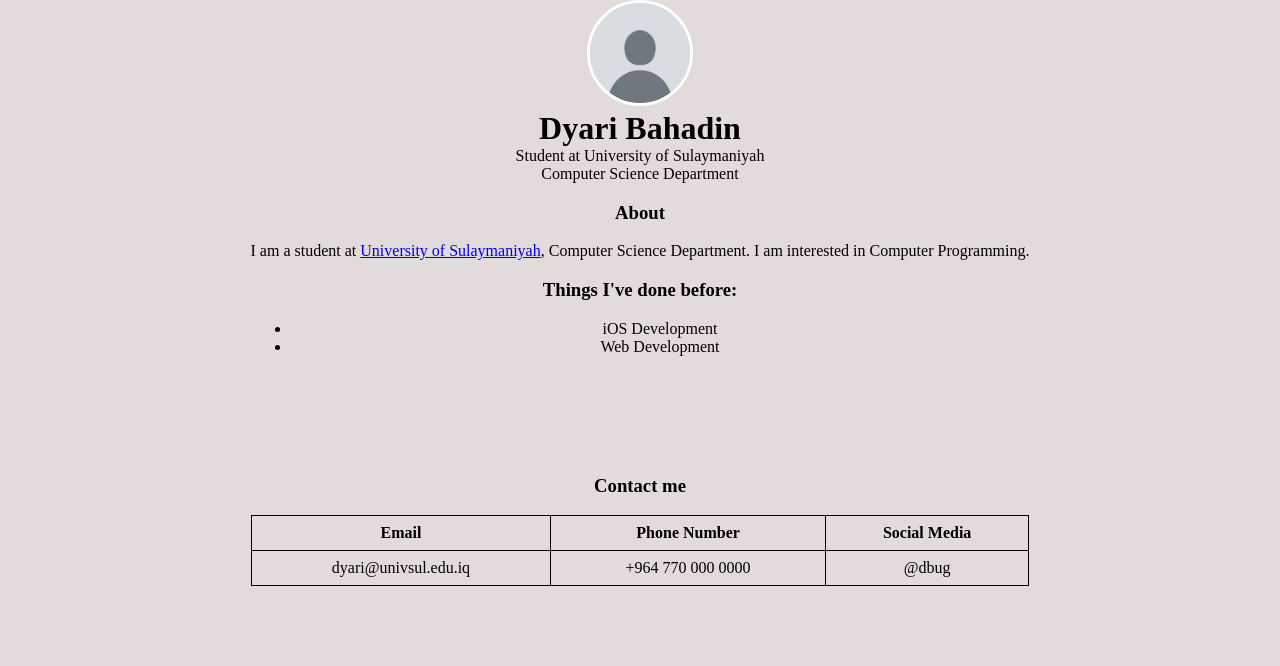
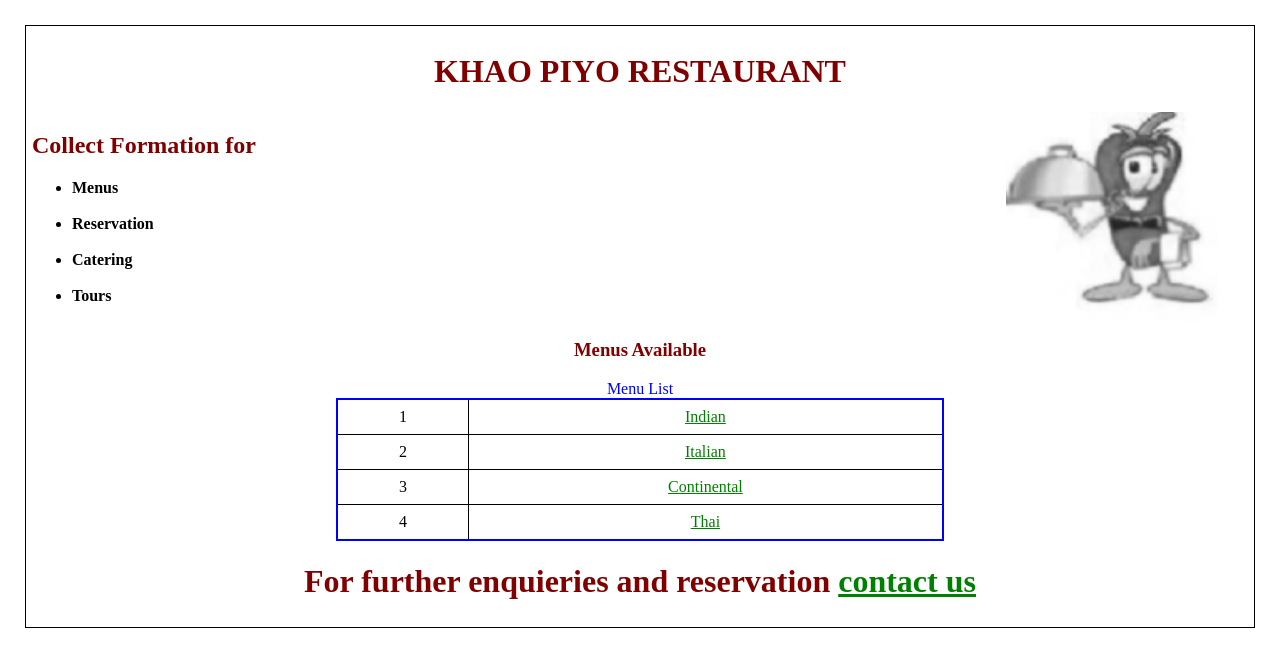
Before and after one commit to UnivDir/UnivDir.github.io, a plain HTML site: page index.html in a window 1280 px wide. Drawn offline with Linux system fonts and the light colour scheme.

Commit message:
update (assignment 2)

```diff
--- a/index.html
+++ b/index.html
@@ -4,43 +4,124 @@
 <head>
   <meta charset="UTF-8">
   <meta name="viewport" content="width=device-width, initial-scale=1.0">
-  <title>Personal Web Page</title>
+  <title>eat healthy live healthy</title>
+
+  <style>
+    body {
+      border: 1px solid #000;
+
+      margin: 25px;
+      padding: 6px;
+    }
+
+    h1 {
+      text-align: center;
+    }
+
+
+    .mid {
+      display: flex;
+
+      justify-content: space-between;
+    }
+
+    .bott {
+      display: flex;
+      flex-direction: column;
+      align-items: center;
+    }
+
+    table {
+
+      border-collapse: collapse;
+      width: 50%;
+    }
+
+    th,
+    td {
+      border: 1px solid black;
+      text-align: center;
+      padding: 8px;
+    }
+
+    th {
+      font-weight: bold;
+    }
+
+    a {
+      color: green;
+    }
+
+    a:link {
+      color: green;
+    }
+
+    a:visited {
+      color: red;
+    }
+
+    a:active {
+      color: blue;
+    }
+
+    h1,
+    h2,
+    h3 {
+      color: maroon;
+    }
+
+    table {
+      border: 2px solid blue;
+    }
+
+    caption {
+      color: blue;
+    }
+  </style>
+
 </head>
 
-<body style="display: flex; justify-content: center; height: 100vh; margin: 0; background-color: #e3dbdb;">
-  <div style="text-align: center;">
-    <img src="./default.jpg" height="100px" alt="UnivSul" style="border-radius: 50%; border: 3px solid white;">
-    <h1 style="margin: 0;"><strong>Dyari Bahadin</strong></h1>
-    <p style="margin: 0;">Student at University of Sulaymaniyah</p>
-    <p style="margin: 0;">Computer Science Department</p>
-
-    <h3>About</h3>
-    <p style="margin: 0;">I am a student at <a href="./assignment1Web/index.html">University of Sulaymaniyah</a>, Computer Science Department. I am interested in Computer Programming.</p>
-
-    <h3>Things I've done before:</h3>
-    <ul>
-      <li>iOS Development</li>
-      <li>Web Development</li>
+<body>
+  <h1>KHAO PIYO RESTAURANT</h1>
+  <div class="mid">
+    <div>
+      <h2>Collect Formation for</h2>
+      <ul style="font-weight: bold;">
+        <li>Menus</li>
+        <br />
+        <li>Reservation</li>
+        <br />
+        <li>Catering</li>
+        <br />
+        <li>Tours</li>
       </ul>
-
-    <div style="margin-top: 100px; display: flex; flex-direction: column; align-items: center;">
-      <h3>Contact me</h3>
-      <table style="border: 1px solid black; border-collapse: collapse; width: 100%; text-align: center;">
+    </div>
+    <img src="./image.png" alt="pepar">
+  </div>
+  <div class="bott">
+    <h3>Menus Available</h3>
+    <table>
+      <caption>Menu List</caption>
       <tr>
-          <th style="border: 1px solid black; padding: 8px;">Email</th>
-          <th style="border: 1px solid black; padding: 8px;">Phone Number</th>
-          <th style="border: 1px solid black; padding: 8px;">Social Media</th>
+        <td>1</td>
+        <td><a href="one.html">Indian</a></td>
       </tr>
       <tr>
-          <td style="border: 1px solid black; padding: 8px;">dyari@univsul.edu.iq</td>
-          <td style="border: 1px solid black; padding: 8px;">+964 770 000 0000</td>
-          <td style="border: 1px solid black; padding: 8px;">@dbug</td>
+        <td>2</td>
+        <td><a href="two.html">Italian</a></td>
+      </tr>
+      <tr>
+        <td>3</td>
+        <td><a href="three.html">Continental</a></td>
+      </tr>
+      <tr>
+        <td>4</td>
+        <td><a href="four.html">Thai</a></td>
       </tr>
     </table>
-
   </div>
 
-  </div>
+  <h1>For further enquieries and reservation <a href="./" target="_blank">contact us</a></h1>
 </body>
 
 </html>
```
Lines whose indentation alone changed are shown as unchanged.
